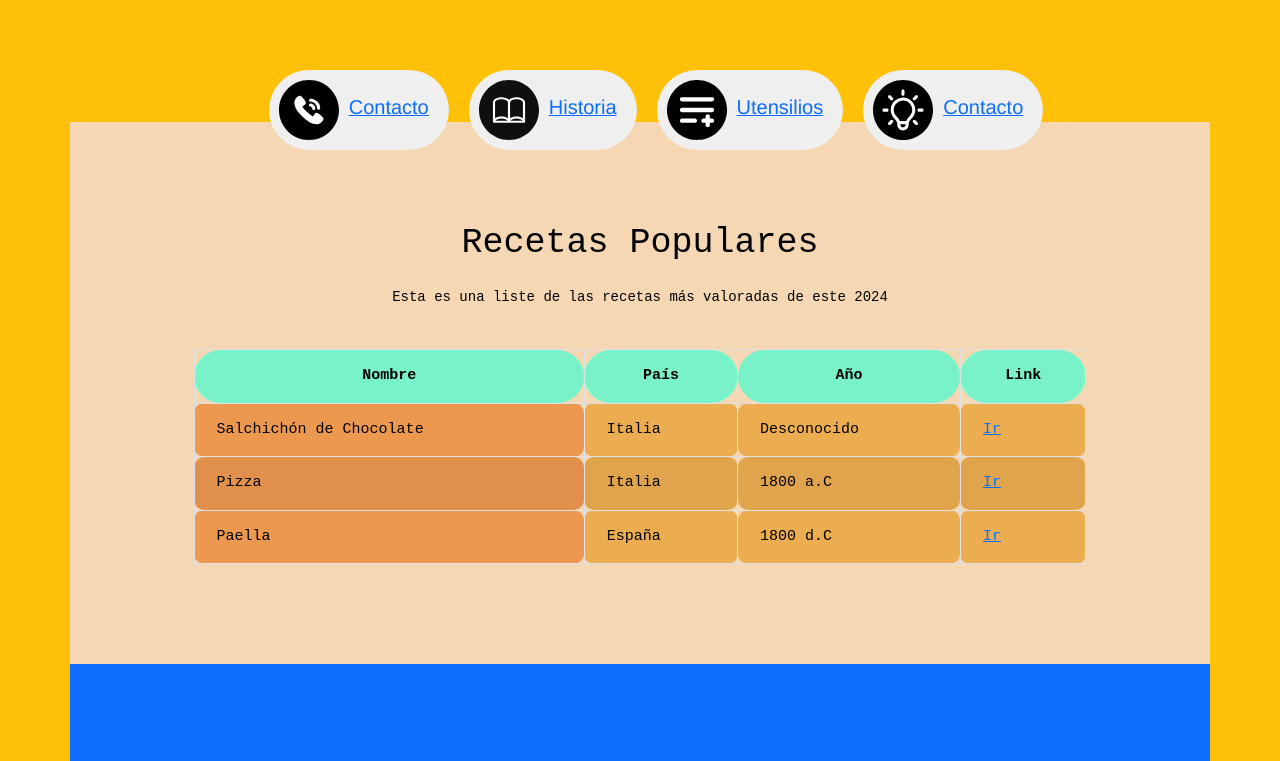
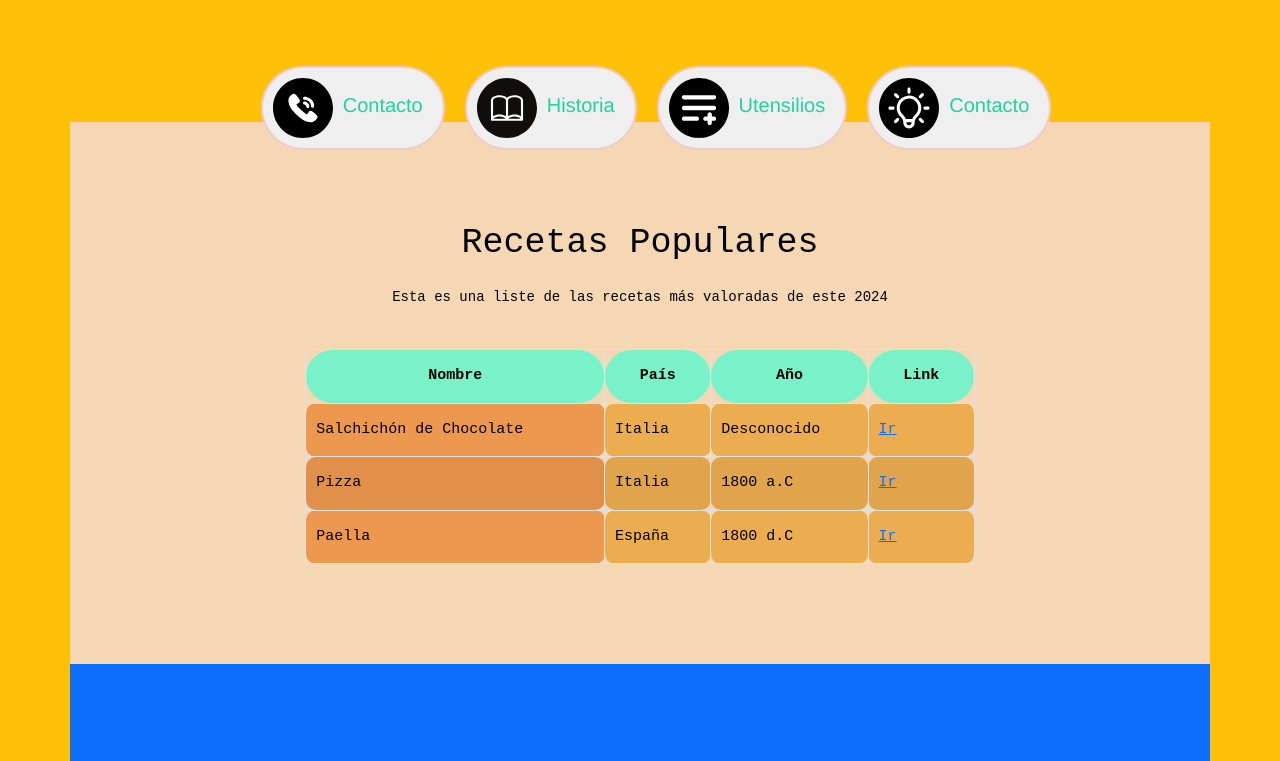
Before and after one commit to thor3555/Cocina-Conmigo, a plain HTML site: page index.html in a window 1280 px wide. Shown: the part 640-1401 px from the top of the page. Drawn offline with nearby package versions, Linux system fonts and the light colour scheme.

Commit message:
uso del mixin, mejora de taskbar y tabla de recetas mejorada

```diff
--- a/sass/components/_variables.scss
+++ b/sass/components/_variables.scss
@@ -2,9 +2,11 @@
 
 //Colores
 $titulos: rgb(204, 120, 10);
+$link: rgb(32, 211, 157);
 $fondos: rgb(158, 173, 68);
 
 
-@mixin borde-redondeado($radio) {
+@mixin borde-redondeado($radio, $border) {
     border-radius: $radio;
+    border: $border;
 }
--- a/sass/pages/pagina-1/_recetas.scss
+++ b/sass/pages/pagina-1/_recetas.scss
@@ -20,7 +20,6 @@
     table{
         margin: 0 auto;
         color: black;
-        border-spacing: 10px;
         width: 90%;
         th{
             color: black;
@@ -34,7 +33,7 @@
             color: black;
             font-size: 15px;
             background-color: rgb(235, 173, 80); /* Aplica a toda la tabla */
-            padding: 15px 22px 15px 22px;
+            padding: 15px 10px 15px 10px;
             border-radius: 10px;
         }
         td.recename { /* Aplica solo a la clase recename, que es la que contiene el nombre de la receta */
@@ -59,7 +58,7 @@
         padding: 0px 0px 25px 0px;
     }
     .recetas table{
-        width: 80%;
+        width: 60%;
     }
 
 }
--- a/sass/pages/pagina-1/_taskbar.scss
+++ b/sass/pages/pagina-1/_taskbar.scss
@@ -1,3 +1,7 @@
+///
+@use "../../components/variables" as v;
+///
+
 /* Seccón Taskbar */
 
 .taskbar{
@@ -15,7 +19,7 @@
             list-style: none;
             button{
                 border: none;
-                border-radius: 50px;
+                @include v.borde-redondeado(50px, 2px solid rgb(240, 203, 203));
                 a{
                     padding-right: 0px;
                     span{
@@ -56,10 +60,13 @@
 @media (min-width: 874px){
     .taskbar ul li button a {
         padding-right: 20px;
+        text-decoration: none;
     }
     .taskbar ul li button a span {
         display: inline;
         font-family: 'Franklin Gothic Medium', 'Arial Narrow', Arial, sans-serif;
         font-size: 20px;
+        color: v.$link;
+
     }
 }
--- a/sass/pages/pagina-5/_equipo.scss
+++ b/sass/pages/pagina-5/_equipo.scss
@@ -44,7 +44,7 @@
                 font-weight: 800;
                 background-color: brown;
                 padding: 8px 20px;
-                @include v.borde-redondeado(20px);
+                @include v.borde-redondeado(20px, 2px solid black);
             }
         }
     }
--- a/sass/style.scss
+++ b/sass/style.scss
@@ -1,5 +1,5 @@
 ///
-/// variables import falta
+@use "components/variables";
 @use "components/header";
 @use "components/footer";
 
```
Also changed, not shown: css/style.css, 1 other file.
